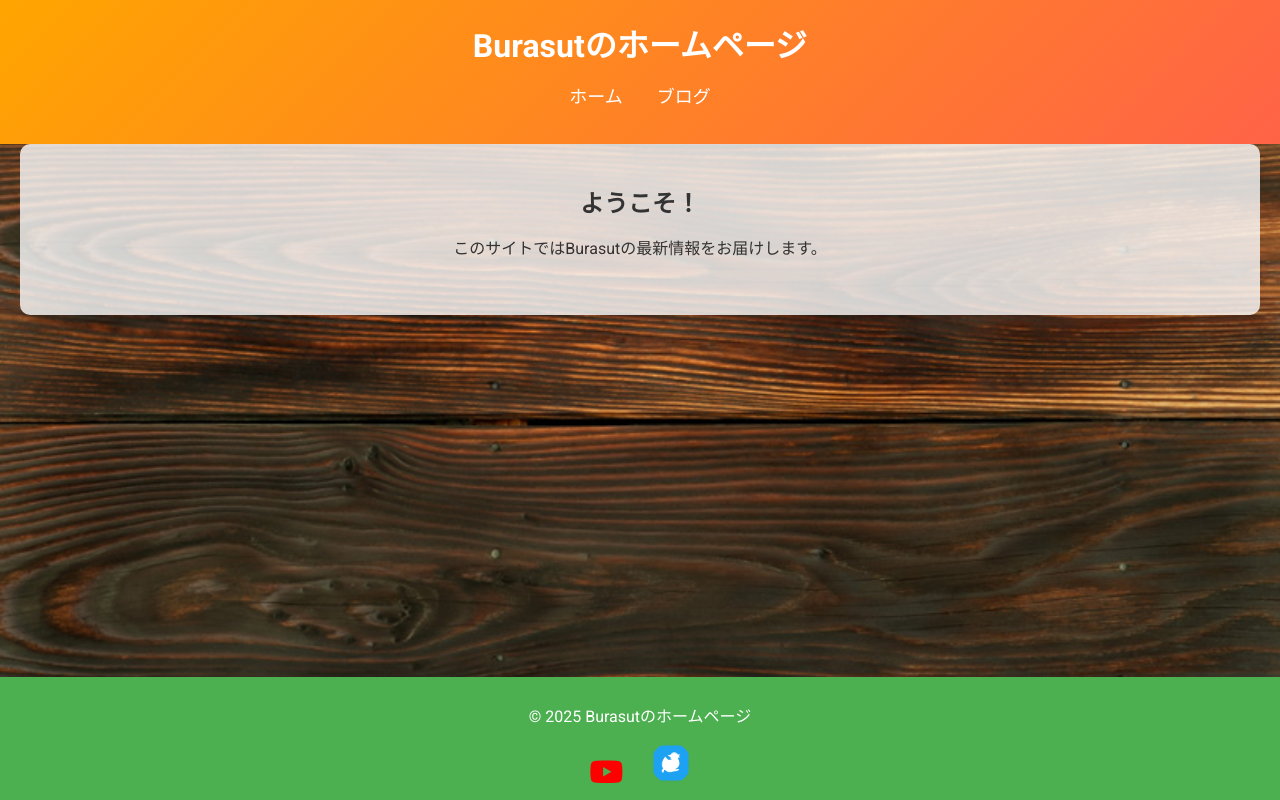
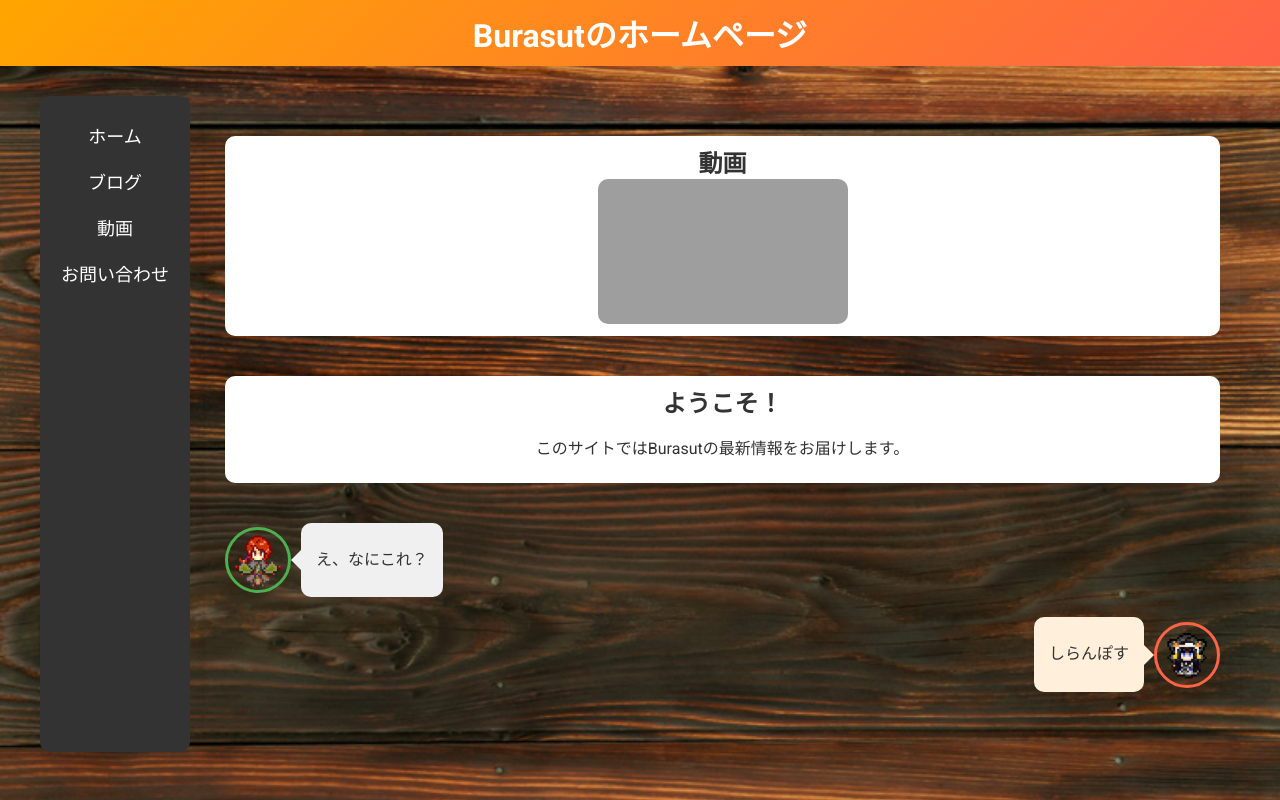
Before and after one commit to Burasut/Burasut, a plain HTML site: page index.html in a window 1280 px wide. Shown: the top 800 px of the page. Drawn offline with Linux system fonts and the light colour scheme; grey boxes are pictures that could not be loaded.

Commit message:
Add files via upload

```diff
--- a/blogstyles.css
+++ b/blogstyles.css
@@ -10,7 +10,7 @@ body {
 header {
   background: linear-gradient(135deg, #FFA500, #FF6347); /* オレンジのグラデーション */
   color: white;
-  padding: 20px;
+  padding: 10px;
   text-align: center;
 }
 
@@ -56,7 +56,7 @@ footer {
   color: white;
   text-align: center;
   padding: 10px 0;
-  position: relative; /* フッターの位置を調整 */
+  position: static; /* フッターの位置を調整 */
   bottom: 0;
   width: 100%;
   margin-top: 40px; /* フッターと記事の間に余白を追加 */
--- a/index.html
+++ b/index.html
@@ -11,18 +11,53 @@
 <body>
   <header>
     <h1 class="fade-in">Burasutのホームページ</h1>
+  </header>
+
+  <div class="container">
+    <!-- メニュー用のブロック -->
+    <aside class="sidebar">
       <nav>
         <ul>
           <li><a href="index.html">ホーム</a></li>
           <li><a href="blog/index.html">ブログ</a></li>
+          <li><a href="#">動画</a></li>
+          <li><a href="#">お問い合わせ</a></li>
         </ul>
       </nav>
-  </header>
+    </aside>
 
-  <section class="content">
+    <!-- メインコンテンツ -->
+    <main class="content">
+	<section>
+	  <h1>動画</h1>
+	  <iframe width="250" height="145" src="https://www.youtube.com/embed/nzjXWAABTpQ" title="【MHF】サービス終了までの軌跡（サービス開始～S10）" frameborder="0" allow="autoplay; encrypted-media" allowfullscreen></iframe>
+	</section>
+
+<section>
   <h2>ようこそ！</h2>
   <p>このサイトではBurasutの最新情報をお届けします。</p>
+
+
 </section>
+  <!-- Burasutのコメント -->
+  <div class="comment-box burasut">
+    <img src="image/Burasut.png" alt="Burasut" class="comment-avatar">
+    <div class="comment-bubble">
+      <p>え、なにこれ？</p>
+    </div>
+  </div>
+
+  <!-- zakiのコメント -->
+  <div class="comment-box zaki">
+    <img src="image/zaki.png" alt="zaki" class="comment-avatar">
+    <div class="comment-bubble">
+      <p>しらんぽす</p>
+    </div>
+  </div>
+
+
+    </main>
+  </div>
 
 <footer>
 	  <p>&copy; 2025 Burasutのホームページ</p>
@@ -38,6 +73,6 @@
 	    </a>
 	  </div>
 	</footer>
+</body>
 
-</body>
 </html>
--- a/styles.css
+++ b/styles.css
@@ -6,12 +6,12 @@ body {
   background-size: cover; /* 背景画像を画面全体にフィットさせる */
   color: #333; /* 文字色 */
 }
-
+/* ヘッダー */
 header {
-  background: linear-gradient(135deg, #FFA500, #FF6347); /* オレンジのグラデーション */
+  padding: 10px 20px;
+  background: linear-gradient(135deg, #FFA500, #FF6347);
+  text-align: center;
   color: white;
-  padding: 20px;
-  text-align: center;
 }
 
 h1, h2 {
@@ -41,13 +41,65 @@ nav ul li a:hover {
   text-decoration: underline;
 }
 
+/* 2カラムレイアウト */
+.container {
+  display: flex; /* 横並びにする */
+  max-width: 1200px; /* 最大幅 */
+  margin: 10px auto; /* 中央寄せ */
+  padding: 20px;
+}
+
+/* メニュー（サイドバー） */
+.sidebar {
+  width: 150px; /* メニューの幅 */
+  background-color: #333; /* 背景色 */
+  padding: 0px;
+  color: white;
+  border-radius: 10px;
+  margin: 0px 15px 0px 0px;
+}
+
+.sidebar nav ul {
+  list-style: none;
+  padding: 0;
+}
+
+.sidebar nav ul li {
+  margin: 15px 0;
+}
+
+/* メニュー（サイドバー） */
+.sidebar nav ul li a {
+  color: white;
+  text-decoration: none;
+  font-size: 18px;
+  display: block;
+  padding: 10px;
+  transition: background-color 0.3s ease, transform 0.2s ease; /* アニメーション追加 */
+}
+
+/* ホバー時のスタイル */
+.sidebar nav ul li a:hover {
+  background-color: #555; /* 背景色を少し明るく */
+  transform: translateX(5px); /* 右に少しスライド */
+  border-radius: 5px; /* 角を丸く */
+}
+
+
+/* YouTube動画 */
+iframe {
+  max-width: 70%;
+  border-radius: 10px;
+}
+
+/* メインコンテンツ */
 .content {
+  flex-grow: 1; /* 可変にする */
   padding: 40px 20px;
   text-align: center;
-  max-width: 1200px;
-  margin: 0 auto;
-  background-color: rgba(255, 255, 255, 0.8); /* 白い背景に少し透過を加える */
+  background-color: transparent; /* 背景色を削除して透明に */
   border-radius: 10px;
+  box-shadow: 0 0 10px rgba(0, 0, 0, 0.1);
 }
 
 footer {
@@ -55,9 +107,10 @@ footer {
   color: white;
   text-align: center;
   padding: 10px 0;
-  position: fixed;
+  position: static; /* フッターの位置を調整 */
   bottom: 0;
   width: 100%;
+  margin-top: 140px; /* フッターと記事の間に余白を追加 */
 }
 
 .fade-in {
@@ -78,20 +131,14 @@ footer {
   color: #ff0000; /* YouTubeの赤色 */
   font-size: 30px; /* アイコンのサイズ */
   text-decoration: none;
-  margin: 10px;
+  margin: 10px 20px 20px 10px;
 }
 
 .social-icons a:hover {
   color: #c4302b; /* ホバー時の色 */
 }
 
-.social-icons a.twitter {
-  color: #1DA1F2; /* Twitter(X)の青色 */
-}
 
-.social-icons a.twitter:hover {
-  color: #0d95e8; /* ホバー時の色 */
-}
 
 .card {
   background-color: white;
@@ -133,6 +180,7 @@ footer {
   gap: 20px;
   max-width: 1200px;
   margin: 0 auto;
+  width: 100%;
 }
 
 @media (max-width: 768px) {
@@ -146,3 +194,101 @@ button:hover {
   transform: scale(1.1); /* 少し大きくなる */
   transition: all 0.3s ease;
 }
+
+
+/* レスポンシブ対応（スマホ向け） */
+@media screen and (max-width: 768px) {
+  .container {
+    flex-direction: column; /* 縦並びにする */
+  }
+
+  .sidebar {
+    width: 100%; /* 横幅いっぱい */
+    margin-bottom: 20px;
+  }
+}
+
+
+/* セクション間の余白を追加 */
+section {
+  margin-bottom: 40px; /* 下に余白を追加 */
+  background-color: white;
+  border-radius: 10px;
+  padding: 8px;
+
+}
+
+/* コメントボックスの共通スタイル */
+.comment-box {
+  display: flex;
+  align-items: center;
+  margin: 20px 0; /* 上下の余白 */
+}
+
+/* zakiのコメントを右側に寄せる */
+.comment-box.zaki {
+  flex-direction: row-reverse; /* アイコンと吹き出しを逆順にして右寄せ */
+}
+
+/* コメント画像 */
+.comment-avatar {
+  width: 60px;
+  height: 60px;
+  border-radius: 50%;
+  margin-right: 10px;
+  border: 3px solid #4CAF50;
+}
+
+/* zakiのコメント画像のマージンを変更 */
+.comment-box.zaki .comment-avatar {
+  margin-left: 10px; /* 左側にスペースを追加 */
+  margin-right: 0; /* 右側のスペースを削除 */
+}
+
+/* コメントの吹き出し */
+.comment-bubble {
+  background: #f0f0f0;
+  padding: 10px 15px;
+  border-radius: 10px;
+  position: relative; /* 親要素にrelativeを追加 */
+  max-width: 300px;
+  line-height: 1.4; /* テキストの行間 */
+}
+
+/* 吹き出しの三角形 */
+.comment-bubble::after {
+  content: "";
+  position: absolute;
+  top: 50%;
+  left: -20px; /* 左に10pxずらす */
+  border-width: 10px;
+  border-style: solid;
+  border-color: transparent #f0f0f0 transparent transparent; /* 三角形の色 */
+  transform: translateY(-50%); /* 縦方向に中央揃え */
+}
+
+
+/* Burasutのコメント */
+.comment-box.burasut .comment-avatar {
+  border-color: #4CAF50; /* Burasutの枠色 */
+}
+
+.comment-box.burasut .comment-bubble {
+  background: #f0f0f0;
+}
+
+/* zakiのコメント */
+.comment-box.zaki .comment-avatar {
+  border-color: #FF6347; /* zakiの枠色 */
+}
+
+.comment-box.zaki .comment-bubble {
+  background: #ffefdb;
+}
+
+/* zakiの吹き出しの三角形を反対側に */
+.comment-box.zaki .comment-bubble::after {
+  left: auto;
+  right: -20px;
+  border-color: transparent transparent transparent #ffefdb;
+}
```
Also changed, not shown: image/Burasut.png (added), image/Burasut1.png (added), image/Burasut2.jpg (added), image/zaki.png (added). Lines whose indentation alone changed are shown as unchanged.
